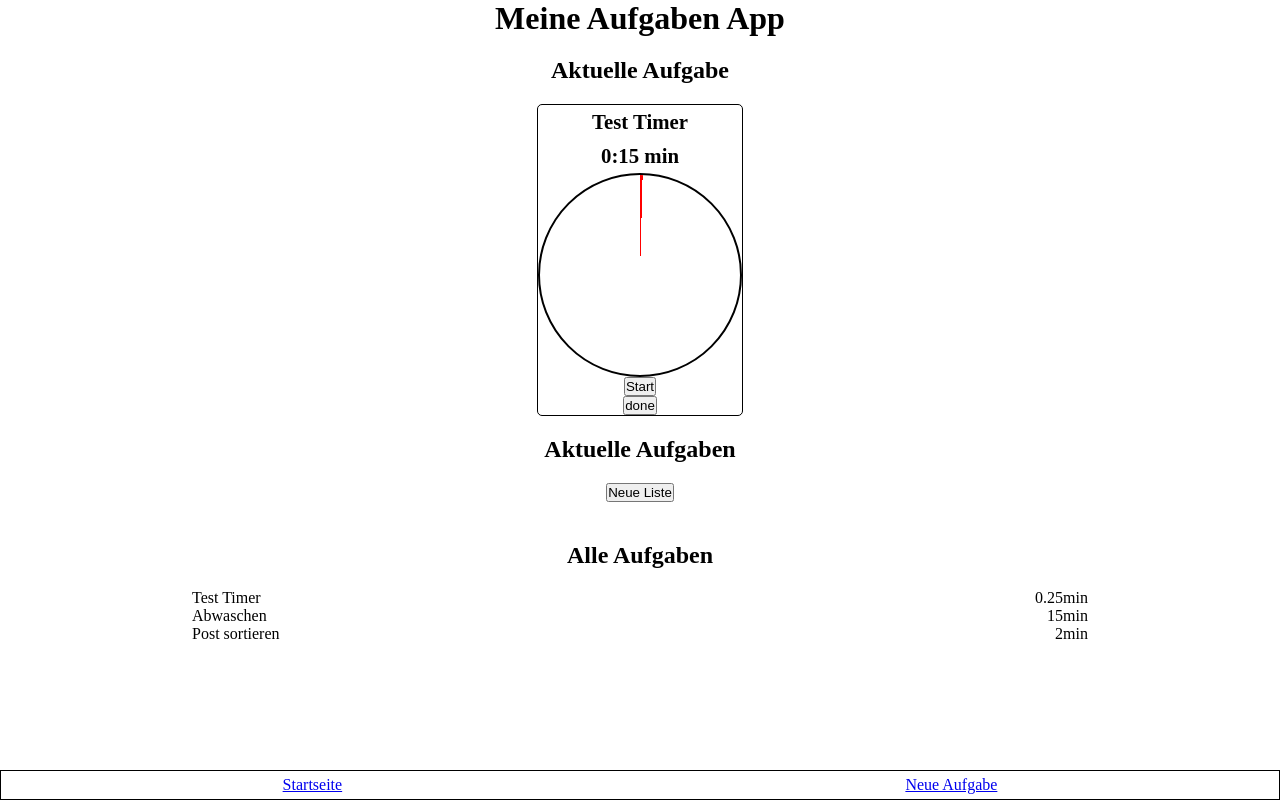
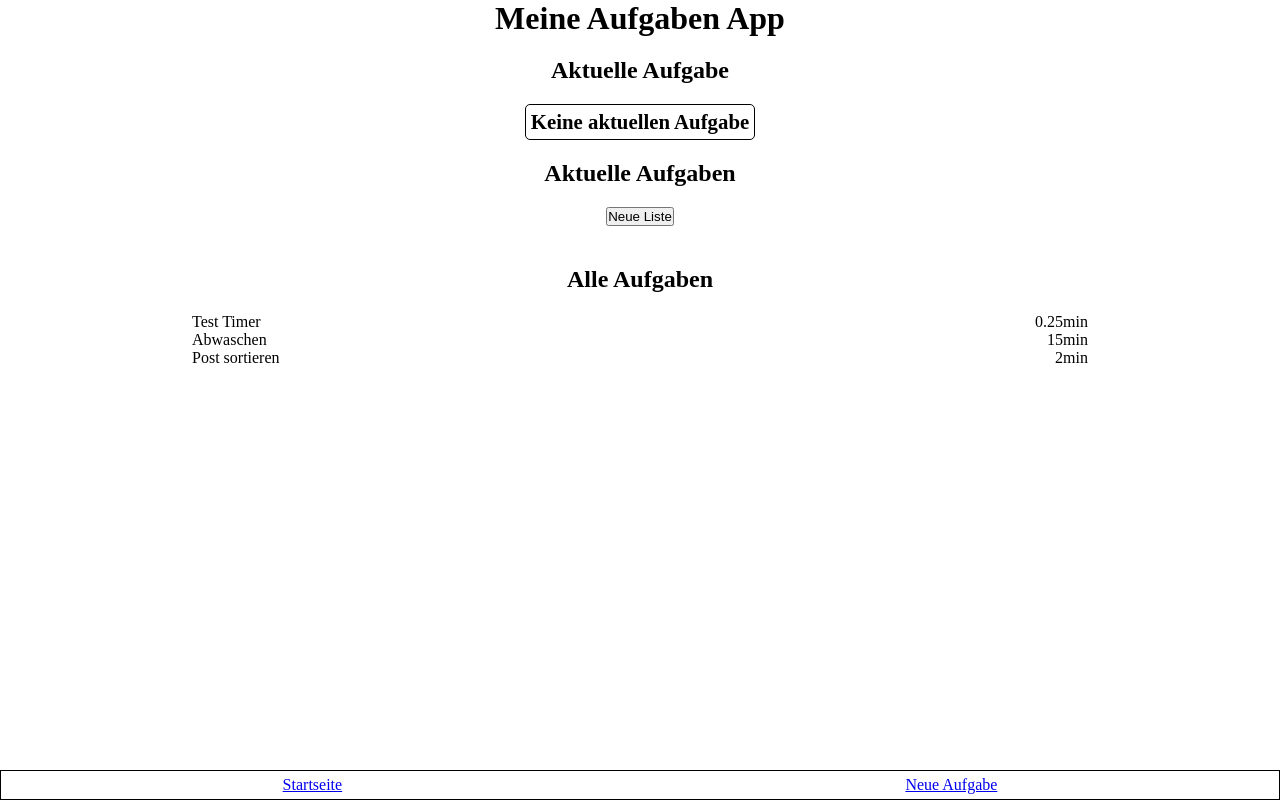
Before and after one commit to A11yship/capstone-project, a Next.js app: page / in a window 1280 px wide. Built offline with nearby package versions, Linux system fonts and the light colour scheme.

Commit message:
Update current component

```diff
--- a/src/components/CurrentTask/CurrentTask.js
+++ b/src/components/CurrentTask/CurrentTask.js
@@ -7,15 +7,15 @@ import Button from '../Button/Button';
 import {StyledCurrentTask, StyledSpan} from './StyledCurrentTask';
 
 export default function CurrentTask() {
-	const tasks = useStore(state => state.tasks);
-	const completeTask = useStore(state => state.deleteTask);
+	const currentTasks = useStore(state => state.currentTasks);
+	const deleteFromCurrentTasks = useStore(state => state.deleteFromCurrentTasks);
 
 	const [time, setTime] = useState(0);
 	const [timerIsRunnig, setTimerIsRunnig] = useState(false);
 
 	useEffect(() => {
-		setTime(tasks.length ? tasks[0].time * 60 : 0);
-	}, [tasks]);
+		setTime(currentTasks.length ? currentTasks[0].time * 60 : 0);
+	}, [currentTasks]);
 
 	useEffect(() => {
 		let interval;
@@ -30,15 +30,15 @@ export default function CurrentTask() {
 	}, [timerIsRunnig, time]);
 
 	function handleDone() {
-		completeTask(tasks[0].id);
+		deleteFromCurrentTasks(currentTasks[0].id);
 		setTimerIsRunnig(false);
 	}
 
 	return (
 		<StyledCurrentTask>
-			{tasks.length ? (
+			{currentTasks.length ? (
 				<>
-					<StyledSpan>{tasks[0].name}</StyledSpan>
+					<StyledSpan>{currentTasks[0].name}</StyledSpan>
 					{time ? (
 						<>
 							<StyledSpan>
@@ -48,8 +48,8 @@ export default function CurrentTask() {
 								<Time
 									style={{
 										background: `conic-gradient(red ${time * 0.1}deg, blue 0 ${
-											tasks[0].time * 6
-										}deg, transparent ${tasks[0].time * 6}deg)`,
+											currentTasks[0].time * 6
+										}deg, transparent ${currentTasks[0].time * 6}deg)`,
 									}}
 								></Time>
 							</Clock>
@@ -63,7 +63,7 @@ export default function CurrentTask() {
 					<Button onClick={handleDone}>done</Button>
 				</>
 			) : (
-				<StyledSpan>Keine Aufgabe</StyledSpan>
+				<StyledSpan>Keine aktuellen Aufgabe</StyledSpan>
 			)}
 		</StyledCurrentTask>
 	);
--- a/src/hooks/useStore.js
+++ b/src/hooks/useStore.js
@@ -10,13 +10,15 @@ const useStore = create(set => ({
 	addTask(name, time) {
 		set(({tasks}) => ({tasks: [...tasks, {id: nanoid(), name, time}]}));
 	},
-	deleteTask(currentTaskId) {
-		set(({tasks}) => ({tasks: tasks.filter(task => task.id !== currentTaskId)}));
-	},
 	currentTasks: [],
 	updateCurrentTasks(taskArray) {
 		set(() => ({currentTasks: [...taskArray]}));
 	},
+	deleteFromCurrentTasks(currentTaskId) {
+		set(({currentTasks}) => ({
+			currentTasks: currentTasks.filter(task => task.id !== currentTaskId),
+		}));
+	},
 }));
 
 export default useStore;
```
